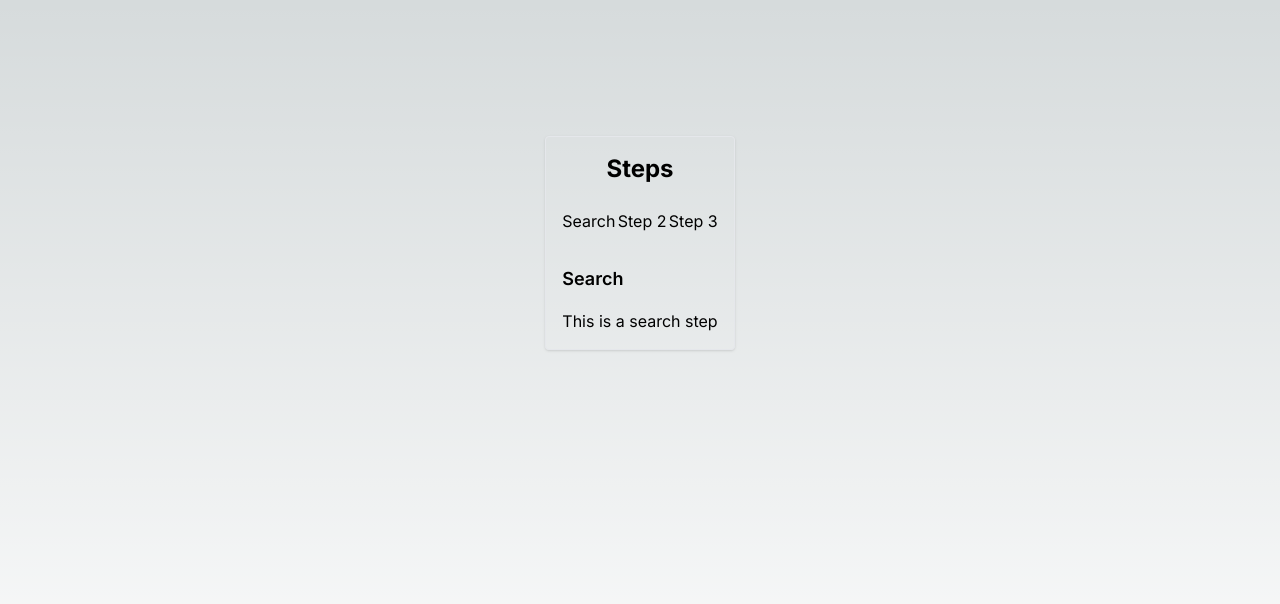
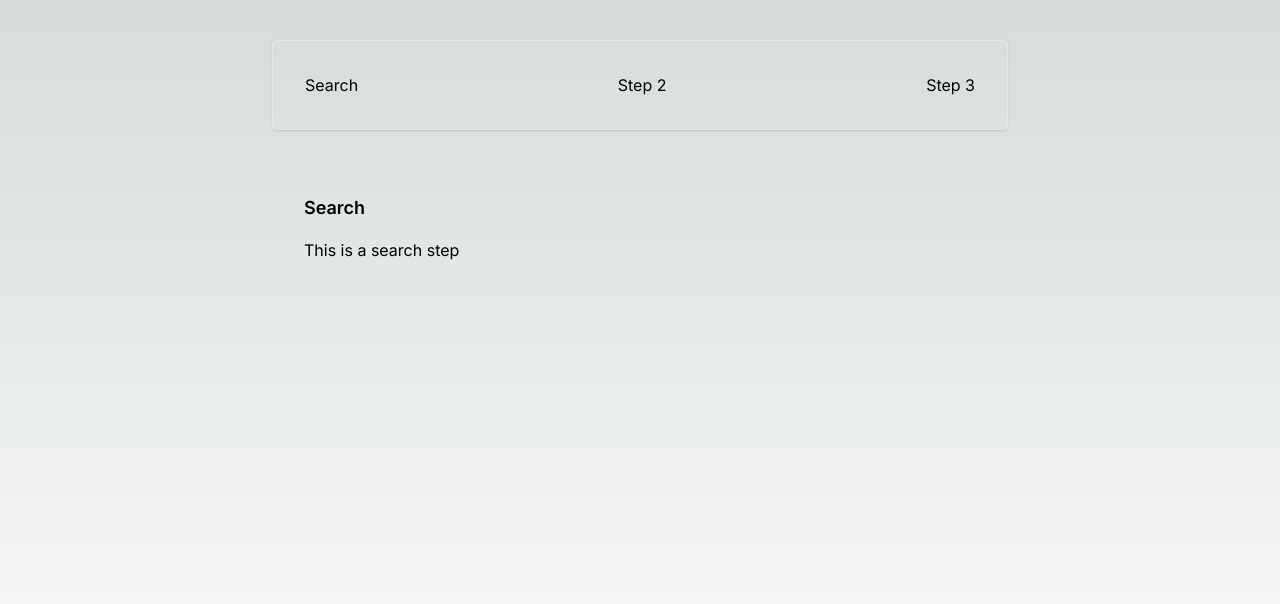
Before and after one commit to jaska120/auto-literature-review, a Next.js app: page / in a window 1280 px wide. Shown: the top 604 px of the page. Built offline with nearby package versions, Linux system fonts and the light colour scheme.

Commit message:
better layout

```diff
--- a/src/app/components/multi-step-form/multi-step-form.tsx
+++ b/src/app/components/multi-step-form/multi-step-form.tsx
@@ -15,21 +15,22 @@ export function MultiStepForm() {
   ];
 
   return (
-    <div className="max-w-md mx-auto mt-10 p-4 border rounded shadow">
-      <h1 className="text-2xl font-bold text-center mb-6">Steps</h1>
-      <div className="flex flex-col">
-        <div className="flex justify-between mb-8">
+    <div className="grow max-w-3xl p-4">
+      <div className="flex grow flex-col">
+        <div className="flex justify-between border rounded shadow p-8 mb-8">
           {Steps.map(({ component: Component, button }, index) => (
             <button key={`${Component.name}-button`} onClick={() => setStep(index)} type="button">
               {button}
             </button>
           ))}
         </div>
-        {Steps.map(({ component: Component }, index) => (
-          <div key={`${Component.name}-step`} className={step === index ? "block" : "hidden"}>
-            <Component />
-          </div>
-        ))}
+        <div className="p-8">
+          {Steps.map(({ component: Component }, index) => (
+            <div key={`${Component.name}-step`} className={step === index ? "block" : "hidden"}>
+              <Component />
+            </div>
+          ))}
+        </div>
       </div>
     </div>
   );
--- a/src/app/page.tsx
+++ b/src/app/page.tsx
@@ -2,7 +2,7 @@ import { MultiStepForm } from "./components/multi-step-form/multi-step-form";
 
 export default function Home() {
   return (
-    <main className="flex min-h-screen flex-col items-center p-24">
+    <main className="flex min-h-screen flex-row justify-center p-6">
       <MultiStepForm />
     </main>
   );
```
